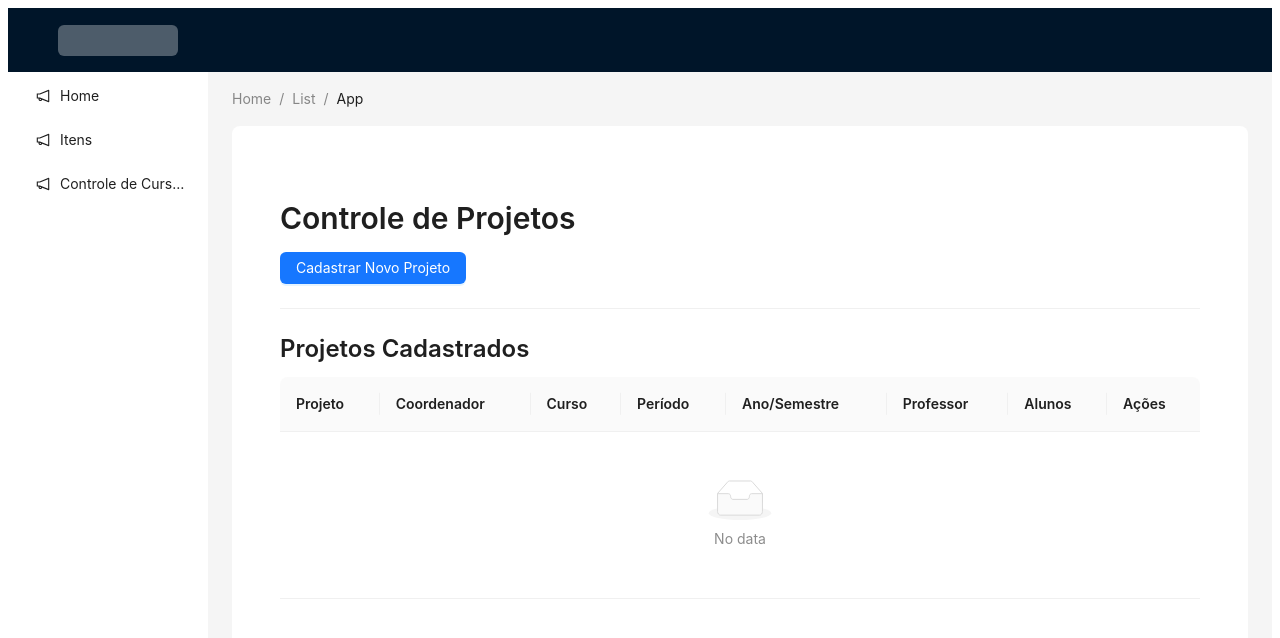
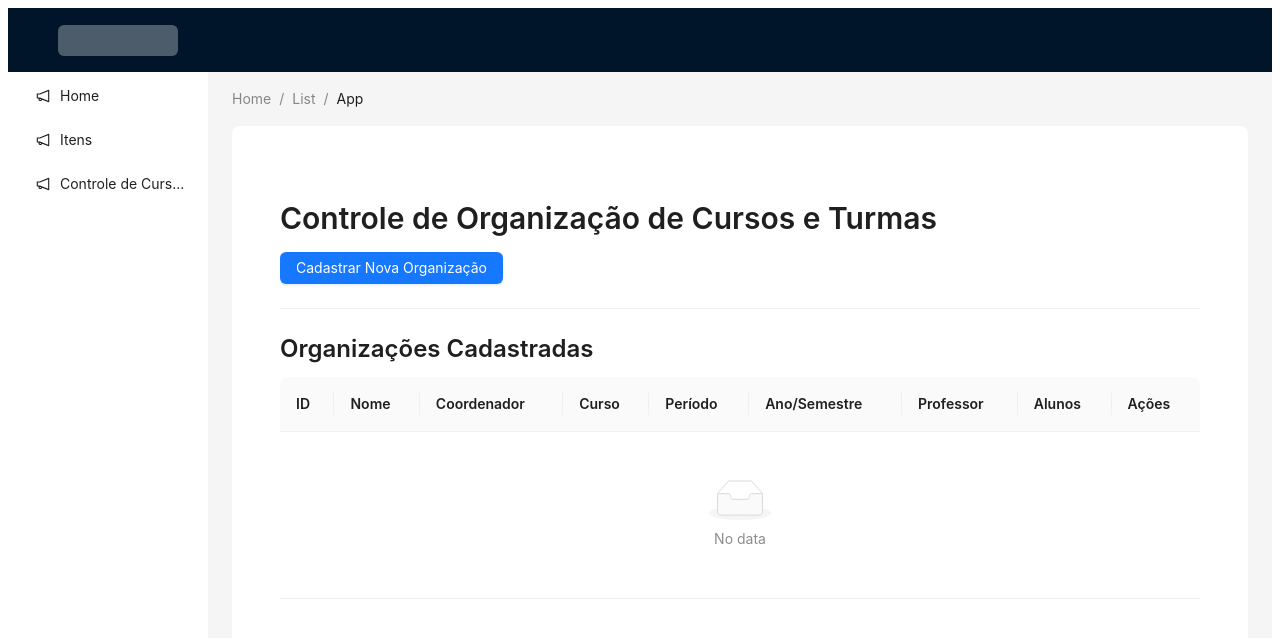
Before and after one commit to Fabrica-Unisales/pie-manager-front, a Next.js app: page /controle in a window 1280 px wide. Shown: the top 638 px of the page. Built offline with nearby package versions, Linux system fonts and the light colour scheme; what @ant-design/nextjs-registry would draw is missing.

Commit message:
Alterações no cadastros da organização das turmas

```diff
--- a/src/app/(auth)/controle/page.js
+++ b/src/app/(auth)/controle/page.js
@@ -20,8 +20,7 @@ const { Title } = Typography;
 
 const ControlePage = () => {
   const [form] = Form.useForm();
-  const [projetos, setProjetos] = useState([]);
-  const [contadorId, setContadorId] = useState(0);
+  const [organizacoes, setOrganizacoes] = useState([]);
   const [formVisivel, setFormVisivel] = useState(false);
   const [editandoId, setEditandoId] = useState(null);
 
@@ -31,10 +30,12 @@ const ControlePage = () => {
     const coordenadorSelecionado = usuariosMocks.find(u => u.id === values.coordenador);
     const turmaSelecionada = turmasMocks.find(t => t.id === values.turma);
 
-    const baseId = Math.floor(Date.now() / 1000) + contadorId;
+    const novoId = organizacoes.length > 0
+      ? Math.max(...organizacoes.map(o => parseInt(o.id))) + 1
+      : 1;
 
-    const novoProjeto = {
-      id: `projeto-${baseId}`,
+    const novaOrganizacao = {
+      id: String(editandoId || novoId),
       nome: values.nome,
       coordenador_id: coordenadorSelecionado?.id,
       coordenador_nome: coordenadorSelecionado?.nome,
@@ -46,14 +47,13 @@ const ControlePage = () => {
     };
 
     if (editandoId) {
-      setProjetos(prev =>
-        prev.map(p => (p.id === editandoId ? { ...novoProjeto, id: editandoId } : p))
+      setOrganizacoes(prev =>
+        prev.map(p => (p.id === editandoId ? novaOrganizacao : p))
       );
-      message.success('Projeto editado com sucesso!');
+      message.success('Organização editada com sucesso!');
     } else {
-      setProjetos([...projetos, novoProjeto]);
-      setContadorId(contadorId + 1);
-      message.success('Projeto cadastrado com sucesso!');
+      setOrganizacoes([...organizacoes, novaOrganizacao]);
+      message.success('Organização cadastrada com sucesso!');
     }
 
     form.resetFields();
@@ -61,25 +61,30 @@ const ControlePage = () => {
     setEditandoId(null);
   };
 
-  const handleEditar = (projeto) => {
-    const turma = projeto.listaTurmas[0];
+  const handleEditar = (organizacao) => {
+    const turma = organizacao.listaTurmas[0];
     form.setFieldsValue({
-      nome: projeto.nome,
-      coordenador: projeto.coordenador_id,
+      nome: organizacao.nome,
+      coordenador: organizacao.coordenador_id,
       turma: turma.id,
     });
     setFormVisivel(true);
-    setEditandoId(projeto.id);
+    setEditandoId(organizacao.id);
   };
 
   const handleExcluir = (id) => {
-    setProjetos(prev => prev.filter(p => p.id !== id));
-    message.success('Projeto excluído');
+    setOrganizacoes(prev => prev.filter(p => p.id !== id));
+    message.success('Organização excluída');
   };
 
   const columns = [
     {
-      title: 'Projeto',
+      title: 'ID',
+      dataIndex: 'id',
+      key: 'id',
+    },
+    {
+      title: 'Nome',
       dataIndex: 'nome',
       key: 'nome',
     },
@@ -134,11 +139,11 @@ const ControlePage = () => {
 
   return (
     <div style={{ padding: 24 }}>
-      <Title level={2}>Controle de Projetos</Title>
+      <Title level={2}>Controle de Organização de Cursos e Turmas</Title>
 
       {!formVisivel && (
         <Button type="primary" onClick={() => setFormVisivel(true)}>
-          Cadastrar Novo Projeto
+          Cadastrar Nova Organização
         </Button>
       )}
 
@@ -152,9 +157,9 @@ const ControlePage = () => {
             style={{ maxWidth: 600, marginTop: 24 }}
           >
             <Form.Item
-              label="Nome do Projeto"
+              label="Nome"
               name="nome"
-              rules={[{ required: true, message: 'Digite o nome do projeto' }]}
+              rules={[{ required: true, message: 'Digite o nome' }]}
             >
               <Input />
             </Form.Item>
@@ -190,7 +195,7 @@ const ControlePage = () => {
             <Form.Item>
               <Space>
                 <Button type="primary" htmlType="submit">
-                  {editandoId ? 'Salvar Alterações' : 'Cadastrar Projeto'}
+                  {editandoId ? 'Salvar Alterações' : 'Cadastrar Organização'}
                 </Button>
                 <Button onClick={() => { form.resetFields(); setFormVisivel(false); setEditandoId(null); }}>
                   Cancelar
@@ -203,10 +208,10 @@ const ControlePage = () => {
 
       <Divider />
 
-      <Title level={3}>Projetos Cadastrados</Title>
+      <Title level={3}>Organizações Cadastradas</Title>
 
       <Table
-        dataSource={projetos}
+        dataSource={organizacoes}
         columns={columns}
         rowKey="id"
         pagination={{ pageSize: 5 }}
```
